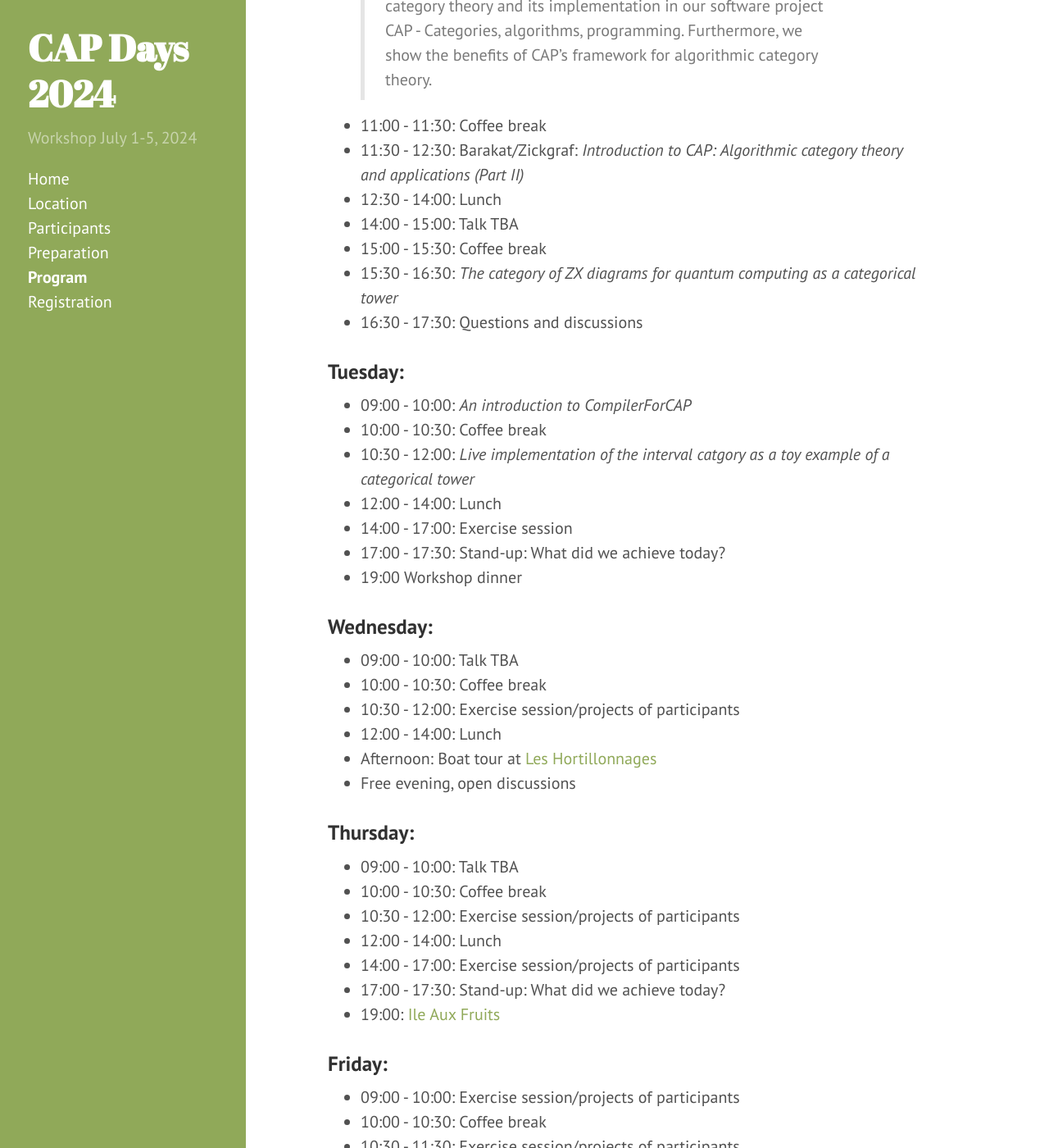
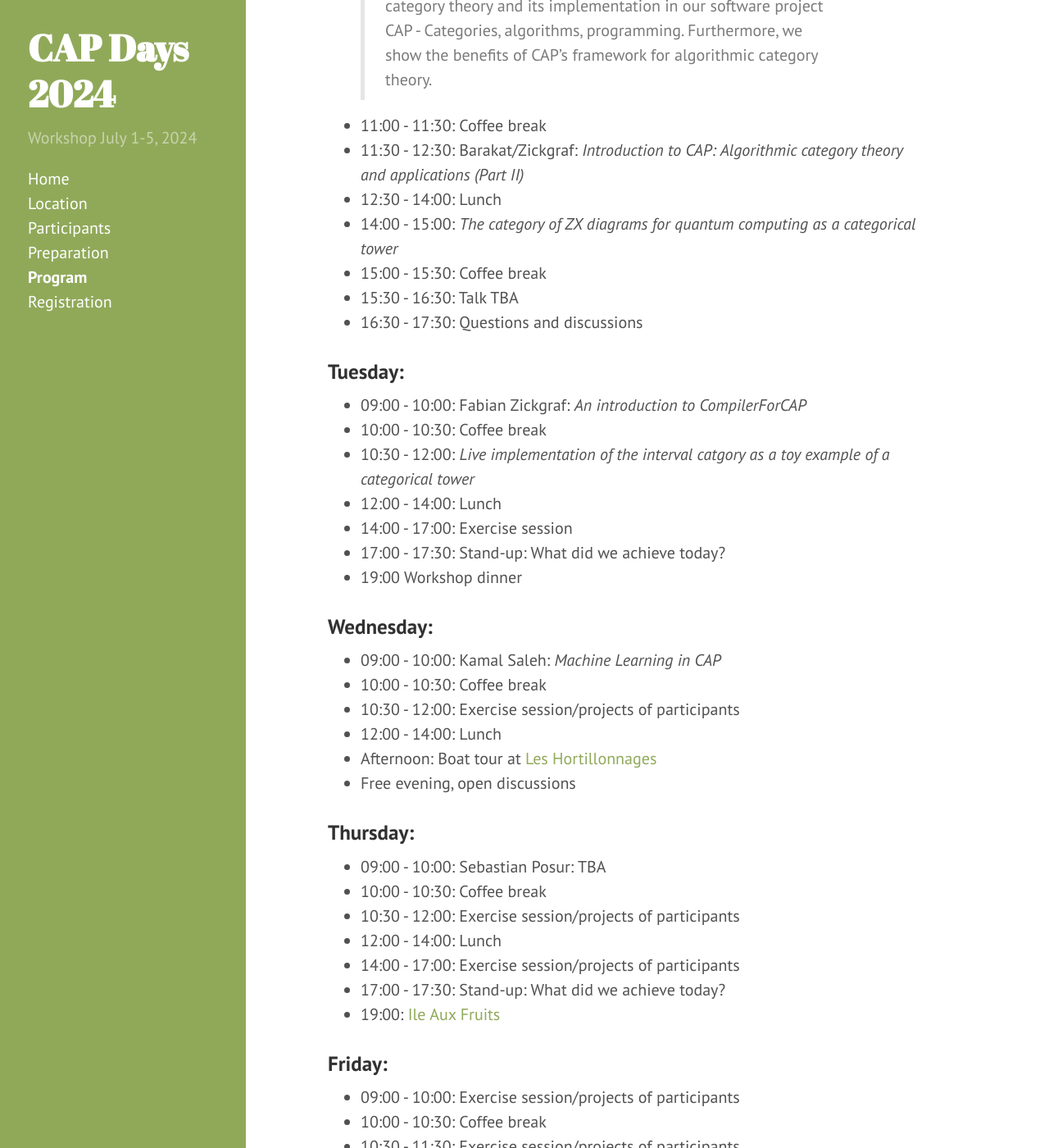
Before and after one commit to homalg-project/capdays-2024, a Jekyll site: the page built from program.md, in a window 1280 px wide and 1400 px high, scrolled down 533 px. Shown: the whole window at 82% size. Built offline with Jekyll 4.4.1, drawn with Linux system fonts in a browser that asks for light colours.

Commit message:
updated talks

```diff
--- a/program.md
+++ b/program.md
@@ -21,14 +21,14 @@ The program below is tentative and will be updated during the workshop
 * 11:00 - 11:30: Coffee break
 * 11:30 - 12:30: Barakat/Zickgraf: *Introduction to CAP: Algorithmic category theory and applications (Part II)*<br/>
 * 12:30 - 14:00: Lunch
-* 14:00 - 15:00: Talk TBA
+* 14:00 - 15:00: *The category of ZX diagrams for quantum computing as a categorical tower*
 * 15:00 - 15:30: Coffee break
-* 15:30 - 16:30: *The category of ZX diagrams for quantum computing as a categorical tower*
+* 15:30 - 16:30: Talk TBA
 * 16:30 - 17:30: Questions and discussions
 
 ### Tuesday:
 
-* 09:00 - 10:00: *An introduction to CompilerForCAP*
+* 09:00 - 10:00: Fabian Zickgraf: *An introduction to CompilerForCAP*
 * 10:00 - 10:30: Coffee break
 * 10:30 - 12:00: *Live implementation of the interval catgory as a toy example of a categorical tower*
 * 12:00 - 14:00: Lunch
@@ -38,7 +38,7 @@ The program below is tentative and will be updated during the workshop
 
 ### Wednesday:
 
-* 09:00 - 10:00: Talk TBA
+* 09:00 - 10:00: Kamal Saleh: *Machine Learning in CAP*
 * 10:00 - 10:30: Coffee break
 * 10:30 - 12:00: Exercise session/projects of participants
 * 12:00 - 14:00: Lunch
@@ -47,7 +47,7 @@ The program below is tentative and will be updated during the workshop
 
 ### Thursday:
 
-* 09:00 - 10:00: Talk TBA
+* 09:00 - 10:00: Sebastian Posur: TBA
 * 10:00 - 10:30: Coffee break
 * 10:30 - 12:00: Exercise session/projects of participants
 * 12:00 - 14:00: Lunch
```
